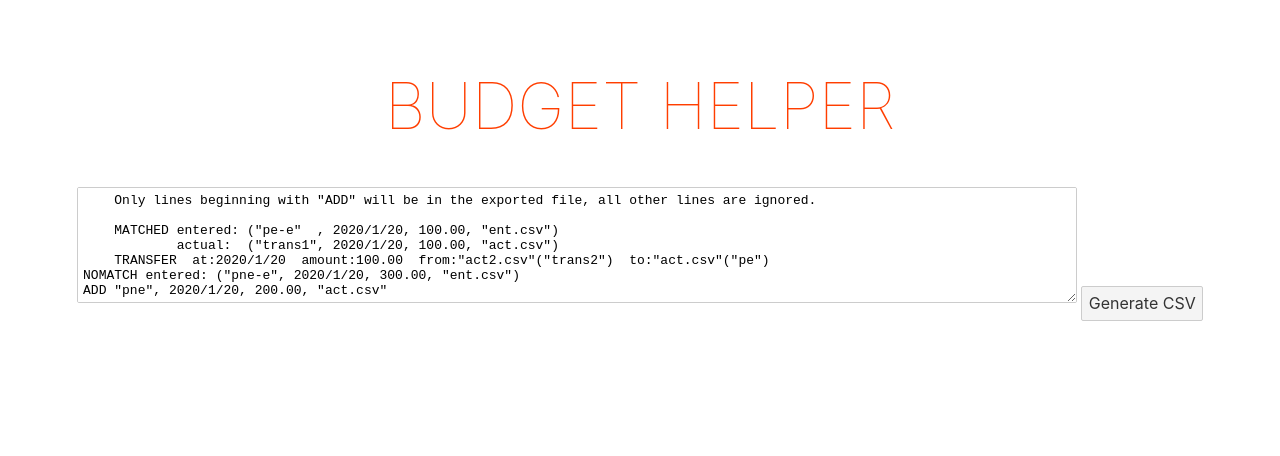
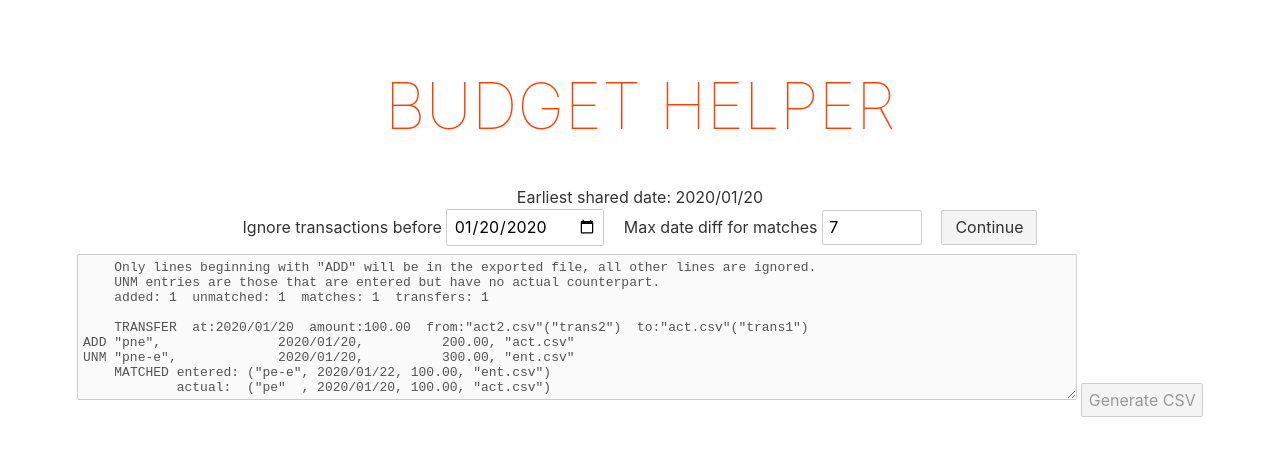
Before and after one commit to elegios/budget-helper, a Svelte app: page / in a window 1280 px wide. Shown: the top 456 px of the page. Built offline with nearby package versions, Linux system fonts and the light colour scheme.

Commit message:
Added global configuration options

```diff
--- a/src/App.svelte
+++ b/src/App.svelte
@@ -1,7 +1,10 @@
 <script lang="ts">
   import Editor from './Editor.svelte';
+  import ModeGate from './ModeGate.svelte';
+
   import {generateDSLSource} from './generationDSL';
-  import type {transaction} from './generationDSL';
+  import type {transaction, date} from './generationDSL';
+
   let actual: transaction[] = [
     {message: "trans1", amount: {integer: 100, decimal: 0}, date: {year: 2020, month: 1, day: 20}, source:"act.csv"},
     {message: "trans2", amount: {integer: -100, decimal: 0}, date: {year: 2020, month: 1, day: 20}, source:"act2.csv"},
@@ -9,15 +12,26 @@
     {message: "pne", amount: {integer: 200, decimal: 0}, date: {year: 2020, month: 1, day: 20}, source:"act.csv"},
   ];
   let entered: transaction[] = [
-    {message: "pe-e", amount: {integer: 100, decimal: 0}, date: {year: 2020, month: 1, day: 20}, source:"ent.csv"},
+    {message: "pe-e", amount: {integer: 100, decimal: 0}, date: {year: 2020, month: 1, day: 22}, source:"ent.csv"},
     {message: "pne-e", amount: {integer: 300, decimal: 0}, date: {year: 2020, month: 1, day: 20}, source:"ent.csv"},
   ];
-  let value = generateDSLSource({entered, actual});
+
+  let sources: Record<string, {transactions: transaction[], is: "entered" | "actual"}> = {
+    "act.csv": {transactions: actual, is: "actual"},
+    "ent.csv": {transactions: entered, is: "entered"},
+  };
+
+  let inDSLMode = false;
+  let cutoff: date | undefined = {year: 2020, month: 1, day: 1};
+  let maxDayDiff: number = 7;
+  let dslSource: string = "";
+  $: dslSource = generateDSLSource(sources, maxDayDiff, cutoff);
 </script>
 
 <main>
 	<h1>Budget Helper</h1>
-  <Editor enabled={true} {value}/>
+  <ModeGate allowContinue={true} bind:inDSLMode bind:cutoff bind:maxDayDiff {sources}></ModeGate>
+  <Editor enabled={inDSLMode} value={dslSource}/>
 </main>
 
 <style>
--- a/src/Editor.svelte
+++ b/src/Editor.svelte
@@ -5,9 +5,12 @@
 
   export let value: string;
 
-  let area: HTMLTextAreaElement | null = null;
+  let area: HTMLTextAreaElement | undefined;
   function updateHeight() {
     if (!area) return;
+    // NOTE(vipa): we might run this reactive thing before the binding
+    // has been updated, so we need to make sure the value is correct
+    if (area.value !== value) area.value = value;
     area.style.height = "1px";
     area.style.height = (area.scrollHeight + 1) + "px";
   }
--- /dev/null
+++ b/src/ModeGate.svelte
@@ -0,0 +1,86 @@
+<script lang="ts">
+  import {formatDate, compareDate} from './generationDSL';
+  import type {transaction, date} from './generationDSL';
+
+  export let allowContinue = true;
+  export let inDSLMode = false;
+  export let sources: Record<string, {transactions: transaction[], is: "entered" | "actual"}>;
+  export let cutoff: date = {year: 2020, month: 1, day: 1};
+  export let maxDayDiff: number = 7;
+
+  let dateInput: HTMLInputElement | undefined;
+
+  let earliest: date | undefined;
+  $: {
+    earliest = undefined;
+    for (let source of Object.values(sources)) {
+      let earliestHere: undefined | date = undefined;
+      for (let trans of source.transactions) {
+        if (!earliestHere || compareDate(earliestHere, trans.date) > 0) {
+          earliestHere = trans.date;
+        }
+      }
+      if (earliestHere && (!earliest || compareDate(earliest, earliestHere) < 0)) {
+        earliest = earliestHere;
+      }
+    }
+  }
+
+  function updateCutoff() {
+    if (!earliest || !dateInput) return;
+    const [year, month, day] = dateInput.value.split("-");
+    const dsDate = { year: parseInt(year), month: parseInt(month), day: parseInt(day) };
+    cutoff = compareDate(dsDate, earliest) < -1 ? earliest : dsDate;
+  }
+  $: if (earliest && dateInput) updateCutoff();
+
+  function dateAsValue(d: date): string {
+    return `${d.year}-${(d.month + "").padStart(2, '0')}-${(d.day + "").padStart(2, '0')}`;
+  }
+</script>
+
+<div>
+  {#if earliest}
+    <div id="earliest-info"> Earliest shared date: {formatDate(earliest)} </div>
+    <label>
+      Ignore transactions before
+      <input
+        type="date"
+        bind:this={dateInput}
+        disabled={inDSLMode}
+        on:change="{_ => updateCutoff()}"
+        value={dateAsValue(cutoff)}>
+    </label>
+    <label>
+      Max date diff for matches
+      <input
+        id=num-input
+        type="number"
+        disabled={inDSLMode}
+        bind:value={maxDayDiff} min=0 max=14>
+    </label>
+    <button
+      disabled={!inDSLMode && !allowContinue}
+      on:click="{_ => {inDSLMode = !inDSLMode}}">
+      {#if inDSLMode} Back {:else} Continue {/if}
+    </button>
+  {:else}
+    Please add some transaction files.
+  {/if}
+</div>
+
+<style>
+  #earliest-info {
+    margin-bottom: 2px
+  }
+  #num-input {
+    width: 100px;
+  }
+  label {
+    display: inline;
+    margin-right: 15px;
+  }
+  button {
+   width: 6em;
+  }
+</style>
--- a/src/generationDSL.ts
+++ b/src/generationDSL.ts
@@ -33,19 +33,19 @@ function compareLexicographic(...n: number[]): number {
     return 0;
 }
 
-function compareDate(d1: date, d2: date): number {
+export function compareDate(d1: date, d2: date): number {
     return compareLexicographic(d1.year - d2.year, d1.month - d2.month, d1.day - d2.day);
 }
 
-function compareTransaction(t1: transaction, t2: transaction): number {
+export function compareTransaction(t1: transaction, t2: transaction): number {
     return compareDate(t1.date, t2.date);
 }
 
-function formatDate(d: date): string {
-    return `${d.year}/${d.month}/${d.day}`;
+export function formatDate(d: date): string {
+    return `${d.year}/${(d.month + "").padStart(2, '0')}/${(d.day + "").padStart(2, '0')}`;
 }
 
-function formatAmount(a: amount): string {
+export function formatAmount(a: amount): string {
     return `${a.integer}.${(a.decimal + "").padStart(2, '0')}`;
 }
 
@@ -53,12 +53,12 @@ function escapeCSV(s: string): string {
     return '"' + s.replace(/"/g, '""') + '"';
 }
 
-function formatCSVLine(t: transaction): string {
-    const message = escapeCSV(t.message);
+export function formatCSVLine(t: transaction): string {
+    const message = (escapeCSV(t.message) + ",").padEnd(20, ' ');
     const date = formatDate(t.date);
-    const amount = formatAmount(t.amount);
+    const amount = formatAmount(t.amount).padStart(15, ' ');
     const source = escapeCSV(t.source);
-    return`${message}, ${date}, ${amount}, ${source}`
+    return`${message} ${date}, ${amount}, ${source}`
 }
 
 export type matched = {
@@ -138,7 +138,7 @@ export function generateMatchLine(r: matchResult): string {
         case 'unmatched':
             const line = formatCSVLine(r.transaction);
             switch (r.is) {
-                case "entered": return `NOMATCH entered: (${line})`;
+                case "entered": return `UNM ${line}`;
                 case "actual":  return `${addPrefix} ${line}`;
                 default: return assertUnreachable(r.is);
             }
@@ -157,14 +157,23 @@ export function generateMatchLine(r: matchResult): string {
     }
 }
 
-export function matchTransactions({entered, actual, maxDayDiff}: {entered: transaction[], actual: transaction[], maxDayDiff?: number}): matchResult[] {
+export type transactionFile = {
+    transactions: transaction[],
+    is: "entered" | "actual",
+}
+
+export function matchTransactions(sources: Record<string, transactionFile>, maxDayDiff?: number, cutoff?: date): matchResult[] {
     function makeUnmatched(kind: "entered" | "actual"): (t: transaction) => unmatched {
         return t => {return { type: "unmatched", transaction: t, is: kind }};
     }
-    const toProcess: unmatched[] = entered.map(makeUnmatched("entered"))
-        .concat(actual.map(makeUnmatched("actual")));
+    const toProcess: unmatched[] = Object.values(sources)
+        .flatMap(({transactions, is}) => transactions.map(makeUnmatched(is)))
     toProcess.sort(compareMatchResult);
-    maxDayDiff = maxDayDiff !== undefined && maxDayDiff > 0 ? maxDayDiff : 7;
+    if (cutoff) {
+        const idx = toProcess.findIndex(r => compareDate(r.transaction.date, cutoff) >= 0);
+        toProcess.splice(0, idx !== -1 ? idx : toProcess.length);
+    }
+    maxDayDiff = maxDayDiff !== undefined && maxDayDiff >= 0 ? maxDayDiff : 7;
 
     let results: matchResult[] = [];
     let pending: unmatched[] = [];
@@ -174,7 +183,7 @@ export function matchTransactions({entered, actual, maxDayDiff}: {entered: trans
             const r = pending[i];
 
             // This transaction is older than the maxDayDiff and will never be matched, move to results
-            if (dateMinus(item.transaction.date, r.transaction.date) < -maxDayDiff) {
+            if (dateMinus(item.transaction.date, r.transaction.date) > maxDayDiff) {
                 pending.splice(i, 1); i--;
                 results.push(r);
                 continue;  // we may still find something later that matches
@@ -222,7 +231,13 @@ export function matchTransactions({entered, actual, maxDayDiff}: {entered: trans
     return results;
 }
 
-export function generateDSLSource(config: {entered: transaction[], actual: transaction[], maxDayDiff?: number}): string {
-    return `    Only lines beginning with "${addPrefix}" will be in the exported file, all other lines are ignored.` + "\n\n" +
-        matchTransactions(config).map(generateMatchLine).join("\n");
+export function generateDSLSource(sources: Record<string, transactionFile>, maxDayDiff?: number, cutoff?: date): string {
+    const results = matchTransactions(sources, maxDayDiff, cutoff);
+    let count = {matched: 0, transfer: 0, actual: 0, entered: 0};
+    results.forEach(r => count[r.type === 'unmatched' ? r.is : r.type] += 1);
+    const text =
+        `    Only lines beginning with "${addPrefix}" will be in the exported file, all other lines are ignored.
+    UNM entries are those that are entered but have no actual counterpart.
+    added: ${count.actual}  unmatched: ${count.entered}  matches: ${count.matched}  transfers: ${count.transfer}`
+    return text + "\n\n" + results.map(generateMatchLine).join("\n");
 }
--- a/tsconfig.json
+++ b/tsconfig.json
@@ -2,6 +2,7 @@
   "extends": "@tsconfig/svelte/tsconfig.json",
   "compilerOptions": {
     "strict": true,
+    "lib": ["es2019", "DOM"],
   },
 
   "include": ["src/**/*"],
```
